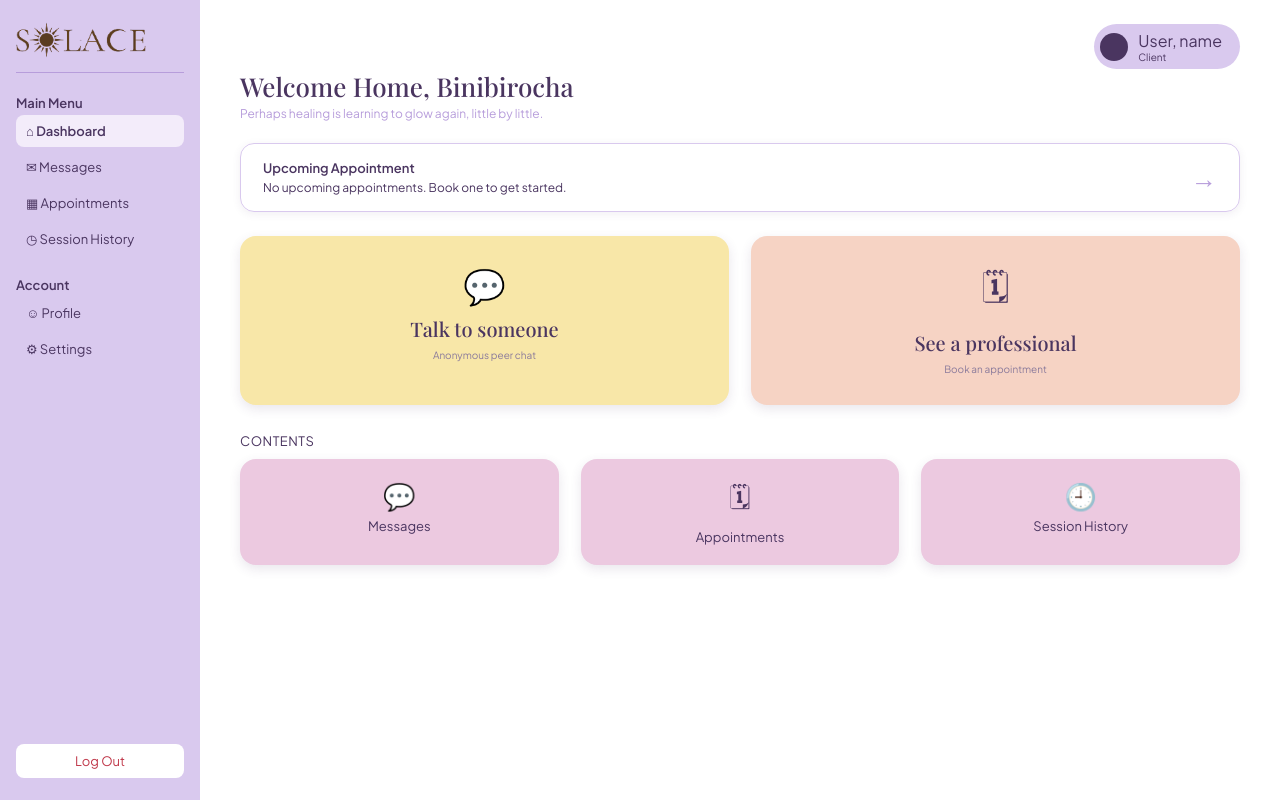
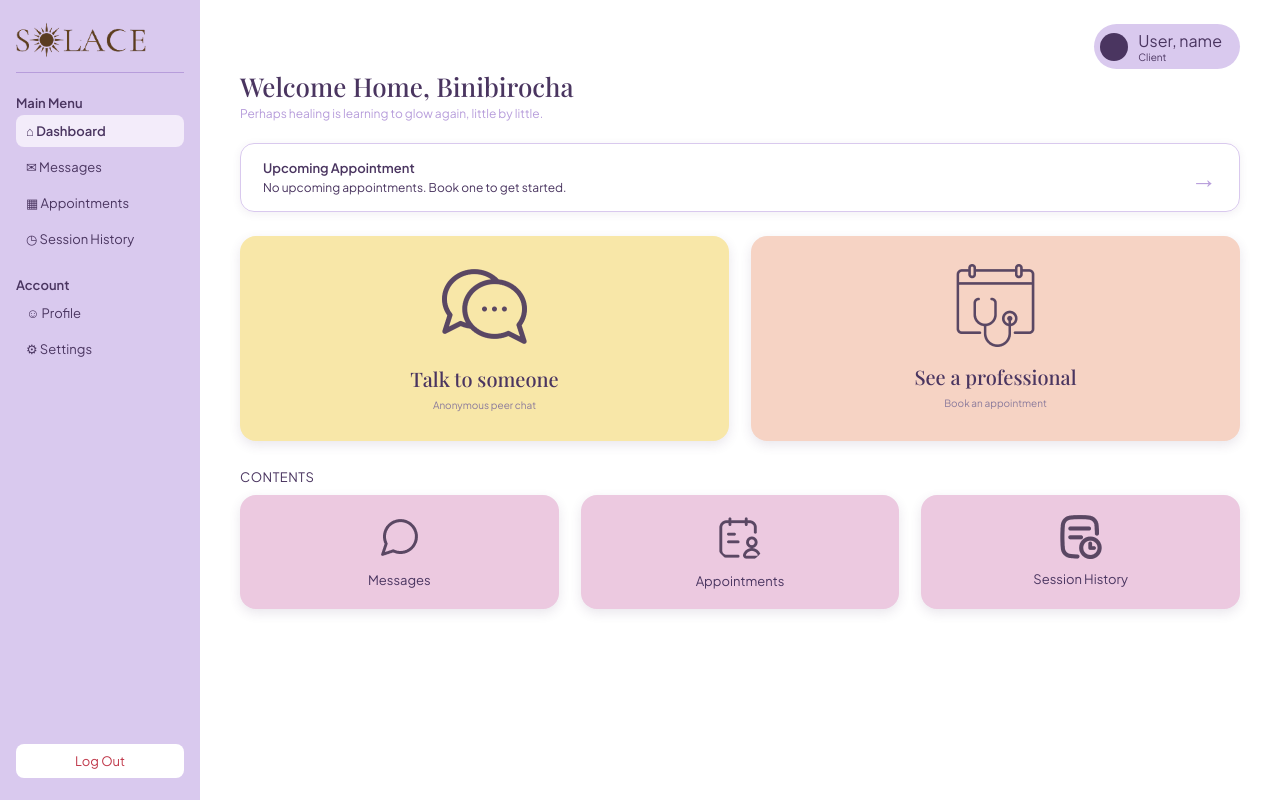
Before and after one commit to ashble/Solace, a Flask app: page /client in a window 1280 px wide. Run offline with Flask 3, Linux system fonts and the light colour scheme; data that the repository does not hold is empty.

Commit message:
fixed icons

```diff
--- a/frontend-Solace/templates/Client-dashboard.html
+++ b/frontend-Solace/templates/Client-dashboard.html
@@ -20,12 +20,12 @@
 
   <div class="cards two">
     <a class="card yellow" href="/chats">
-      <span class="icon">💬</span>
+      <span class="icon"><img src="{{ url_for('static', filename='img/icons/chat.png') }}" alt=""></span>
       <h3>Talk to someone</h3>
       <small>Anonymous peer chat</small>
     </a>
     <a class="card peach" href="/search-therapist">
-      <span class="icon">🗓</span>
+      <span class="icon"><img src="{{ url_for('static', filename='img/icons/profesional.png') }}" alt=""></span>
       <h3>See a professional</h3>
       <small>Book an appointment</small>
     </a>
@@ -33,8 +33,8 @@
 
   <div class="section">CONTENTS</div>
   <div class="cards three" style="margin-top:0">
-    <a class="card small-card pink" href="/chats"><span class="icon">💬</span>Messages</a>
-    <a class="card small-card pink" href="/schedule"><span class="icon">🗓</span>Appointments</a>
-    <a class="card small-card pink" href="/schedule"><span class="icon">🕘</span>Session History</a>
+    <a class="card small-card pink" href="/chats"><span class="icon"><img src="{{ url_for('static', filename='img/icons/messages-D.png') }}" alt=""></span>Messages</a>
+    <a class="card small-card pink" href="/schedule"><span class="icon"><img src="{{ url_for('static', filename='img/icons/appointments-D.png') }}" alt=""></span>Appointments</a>
+    <a class="card small-card pink" href="/schedule"><span class="icon"><img src="{{ url_for('static', filename='img/icons/session-history-D.png') }}" alt=""></span>Session History</a>
   </div>
 {% endblock %}
```
Also changed, not shown: frontend-Solace/templates/Therapist-dashboard.html (+4 -4 lines), frontend-Solace/static/img/icons/appointments-D.png (added), frontend-Solace/static/img/icons/chat.png (added), frontend-Solace/static/img/icons/clients-D.png (added), frontend-Solace/static/img/icons/messages-D.png (added), frontend-Solace/static/img/icons/profesional.png (added), frontend-Solace/static/img/icons/schedule-D.png (added), frontend-Solace/static/img/icons/session-history-D.png (added), frontend-Solace/static/img/icons/sessions-D.png (added).
